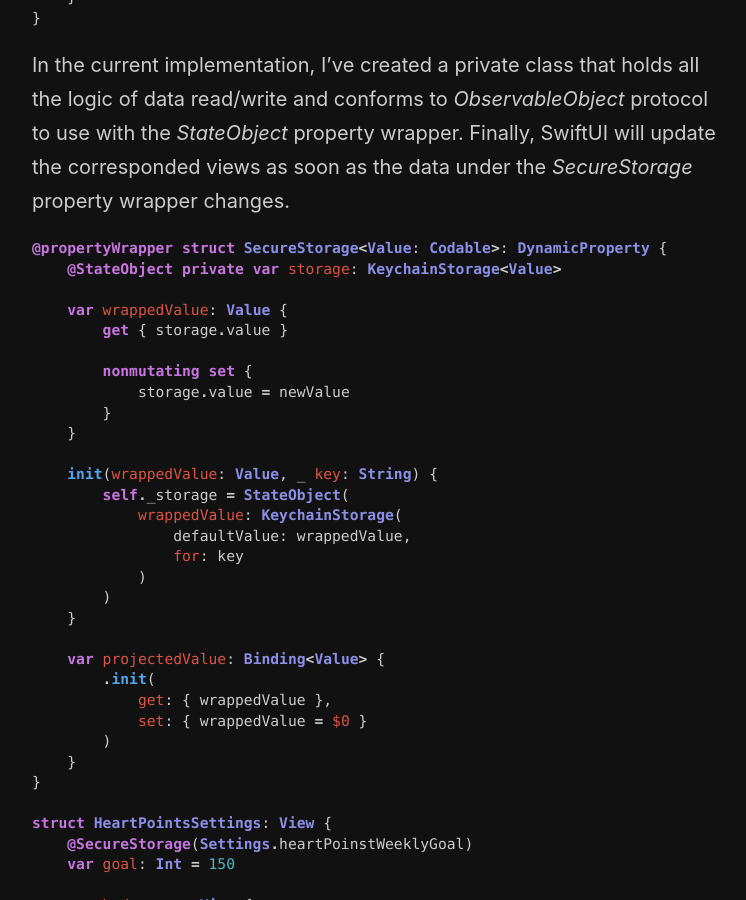
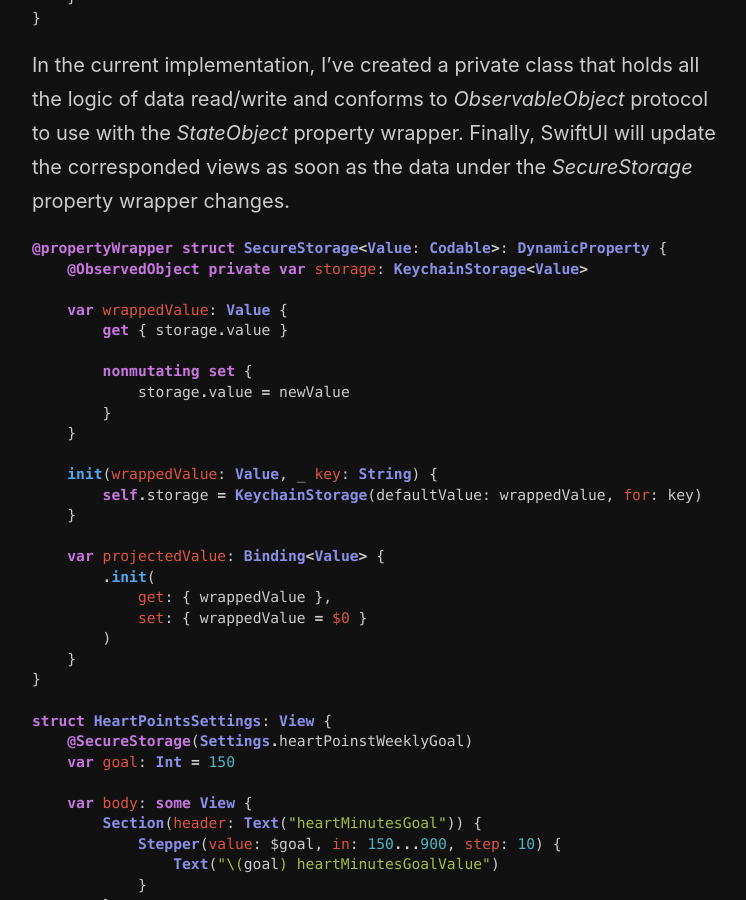
Before and after one commit to mecid/mecid.github.io, a Jekyll site: the page built from _posts/2021-08-11-how-to-create-a-property-wrapper-in-swift.md, in a window 1280 px wide and 900 px high, scrolled down 4808 px. Shown: the whole window, without its empty margins (258-1004 px from the left). Built offline with Jekyll 4.4.1, drawn with Linux system fonts in a browser that asks for light colours.

Commit message:
property wrapper post updated

````diff
--- a/_posts/2021-08-11-how-to-create-a-property-wrapper-in-swift.md
+++ b/_posts/2021-08-11-how-to-create-a-property-wrapper-in-swift.md
@@ -161,7 +161,7 @@ In the current implementation, I've created a private class that holds all the l
 
 ```swift
 @propertyWrapper struct SecureStorage<Value: Codable>: DynamicProperty {
-    @StateObject private var storage: KeychainStorage<Value>
+    @ObservedObject private var storage: KeychainStorage<Value>
 
     var wrappedValue: Value {
         get { storage.value }
@@ -172,12 +172,7 @@ In the current implementation, I've created a private class that holds all the l
     }
 
     init(wrappedValue: Value, _ key: String) {
-        self._storage = StateObject(
-            wrappedValue: KeychainStorage(
-                defaultValue: wrappedValue,
-                for: key
-            )
-        )
+        self.storage = KeychainStorage(defaultValue: wrappedValue, for: key)
     }
 
     var projectedValue: Binding<Value> {
````
